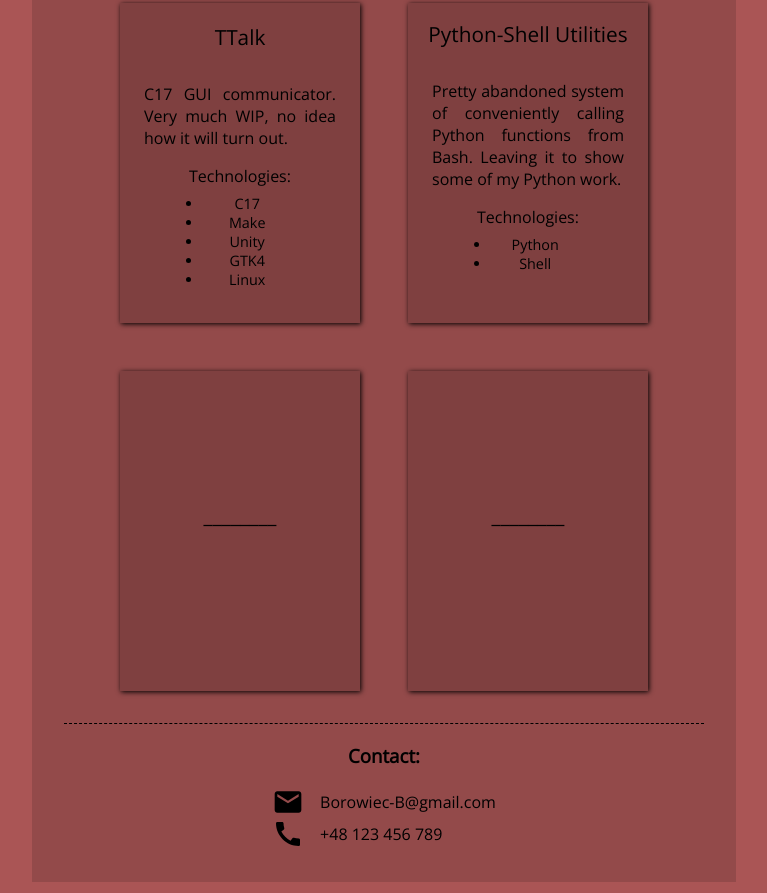
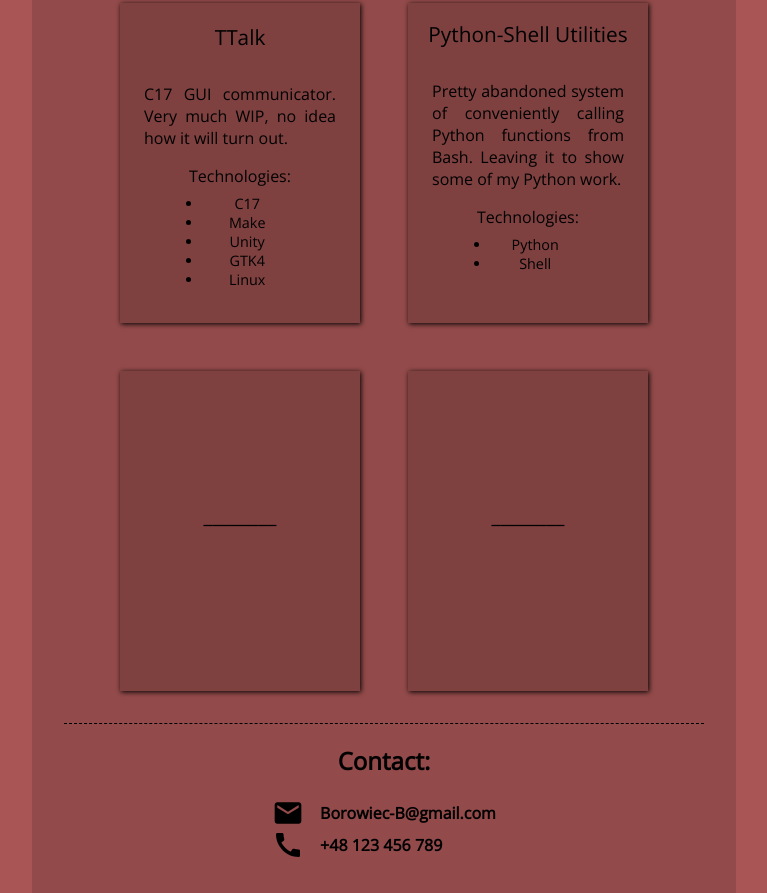
Before and after one commit to Borowiec-B/PersonalWebsite, a plain HTML site: page index.html in a window 1280 px wide. Shown: the part 1176-2069 px from the top of the page, without its empty margins (288-1055 px from the left). Drawn offline with nearby package versions, Linux system fonts and the light colour scheme.

Commit message:
Make number and e-mail bold

```diff
--- a/index.html
+++ b/index.html
@@ -138,12 +138,12 @@
 					</a>
 				</div>
 				<div id="contact-section">
-					<h3>Contact:</h3>
+					<h2>Contact:</h2>
 					<div id="contact-grid">
 						<img src="./assets/mail_icon.svg">
-						<a class="contact" href="mailto:Borowiec-B@gmail.com">Borowiec-B@gmail.com</a>
+						<a class="contact" href="mailto:Borowiec-B@gmail.com"><b>Borowiec-B@gmail.com</b></a>
 						<img src="./assets/phone_icon.svg">
-						<span class="contact">+48 123 456 789</span>
+						<span class="contact"><b>+48 123 456 789</b></span>
 					</div>
 				</div>
 			</div>
```
